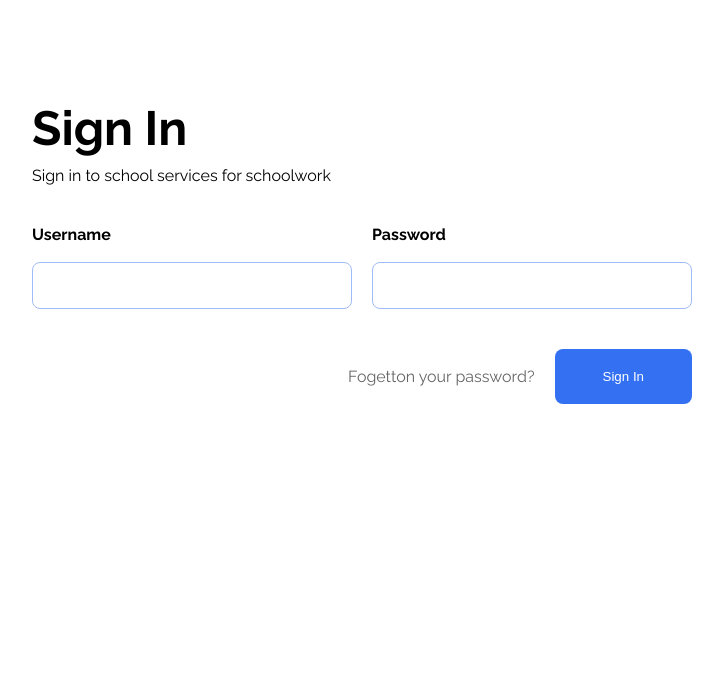
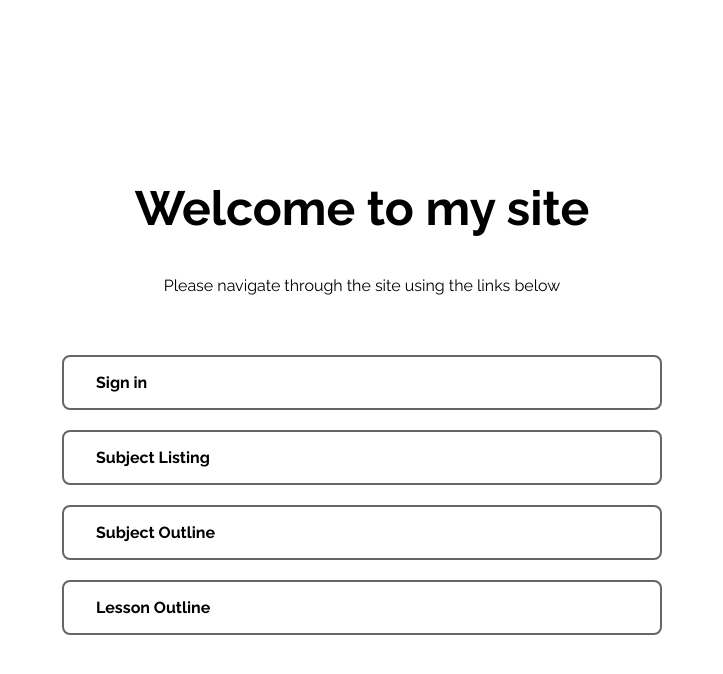
Before and after one commit to joshbrown122222/work-experiance, a website: page index.html in a window 1280 px wide. Shown: the whole page, without its empty margins (278-1001 px from the left). Drawn offline with Linux system fonts and the light colour scheme.

Commit message:
Homepage

```diff
--- a/index.html
+++ b/index.html
@@ -5,36 +5,34 @@
   <meta http-equiv="X-UA-Compatible" content="IE=edge">
   <meta name="viewport" content="width=device-width, initial-scale=1.0">
   <link rel="stylesheet" href="dist/css/main.min.css">
-  <title>Sign in</title>
+  <title>Homepage</title>
 </head>
 <body>
-  <div class="sign-in">
-    <h1>Sign In</h1>
-    <p>Sign in to school services for schoolwork</p>
-    <form>
-      <div class="form-content">
-        <fieldset>
-          <label for="username">
-            Username
-          </label>
-          <input type="text" name="username" />
-        </fieldset>
-        <fieldset>
-          <label for="password">
-            Password
-          </label>
-          <input type="password" name="password" />
-        </fieldset>
-      </div>
-      <div class="form-buttons">
-        <a href="#">
-          Fogetton your password?
+  <div class="homepage">
+    <h1>Welcome to my site</h1>
+    <p>Please navigate through the site using the links below</p>
+    <ul>
+      <li>
+        <a href="sign-in.html">
+          Sign in
         </a>
-        <button type="submit">
-          Sign In
-        </button>
-      </div>
-    </form>
+      </li>
+      <li>
+        <a href="subject-listing.html">
+          Subject Listing
+        </a>
+      </li>
+      <li>
+        <a href="subject-outline.html">
+          Subject Outline
+        </a>
+      </li>
+      <li>
+        <a href="lesson-outline.html">
+          Lesson Outline
+        </a>
+      </li>
+    </ul>
   </div>
 </body>
 </html>
--- a/src/scss/main.scss
+++ b/src/scss/main.scss
@@ -4,6 +4,7 @@
 @import './pages/subject-listing';
 @import './pages/subject-outline';
 @import './pages/lesson-outline';
+@import './pages/homepage';
 
 body {
   background-color: #fff;
--- /dev/null
+++ b/src/scss/pages/_homepage.scss
@@ -0,0 +1,35 @@
+.homepage {
+  padding: 100px 0;
+
+  h1 {
+    font-size: 48px;
+    text-align: center;
+    margin-top: 80px;
+  }
+
+  p{
+    margin-top: 40px;
+    text-align: center;
+  }
+
+  ul {
+    max-width: 600px;
+    margin: 0 auto;
+    margin-top: 60px;
+    list-style-type: none;
+
+    li {
+      border: 2px solid #666;
+      border-radius: 8px;
+      margin-top: 20px;
+
+      a {
+        padding: 16px 32px;
+        display: block;
+        font-weight: bold;
+        text-decoration: none;
+        color: #000;
+      }
+    }
+  }
+}
```
Also changed, not shown: sign-in.html (added, +40 -0 lines), dist/css/main.min.css, 1 other file.
